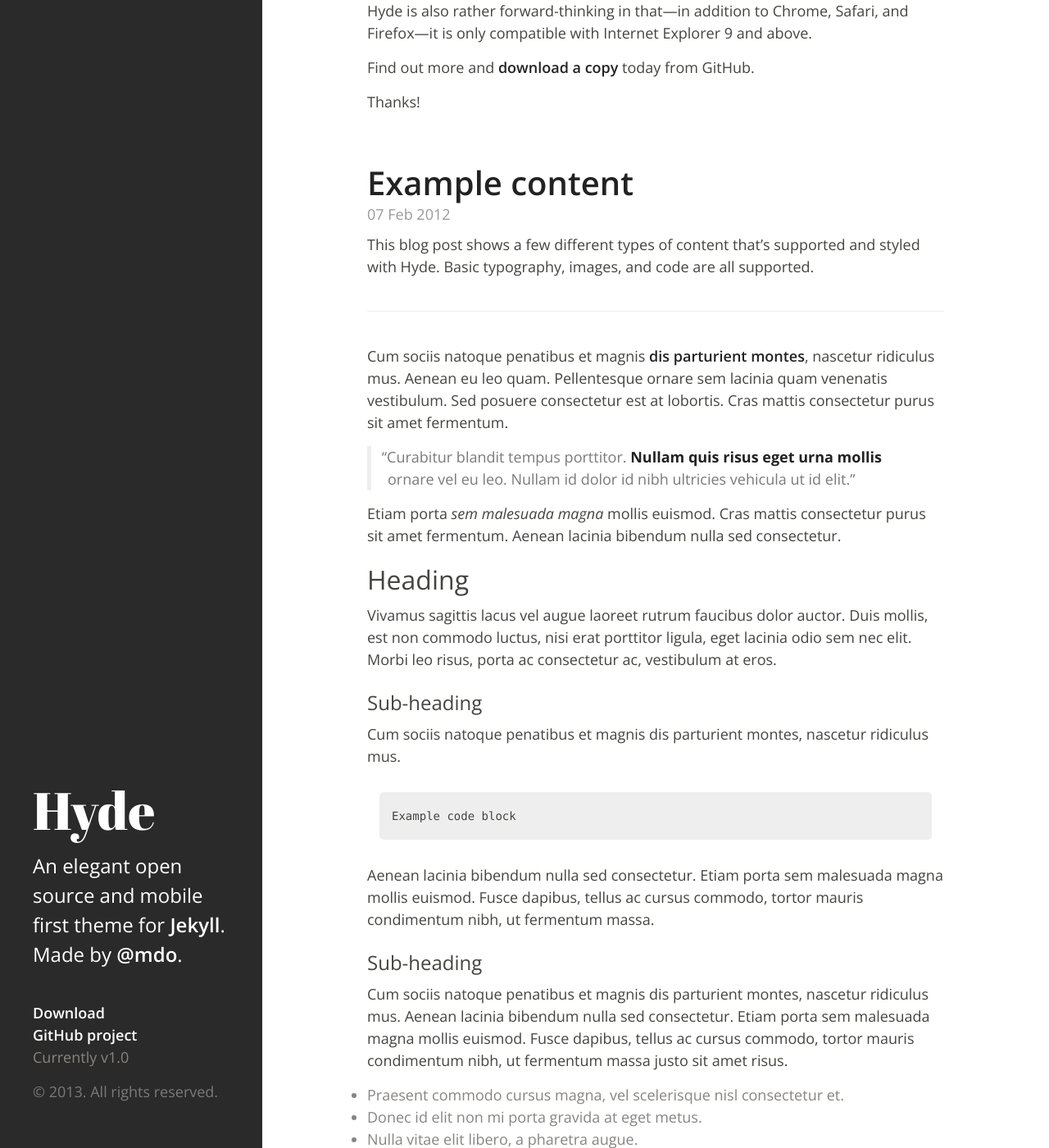
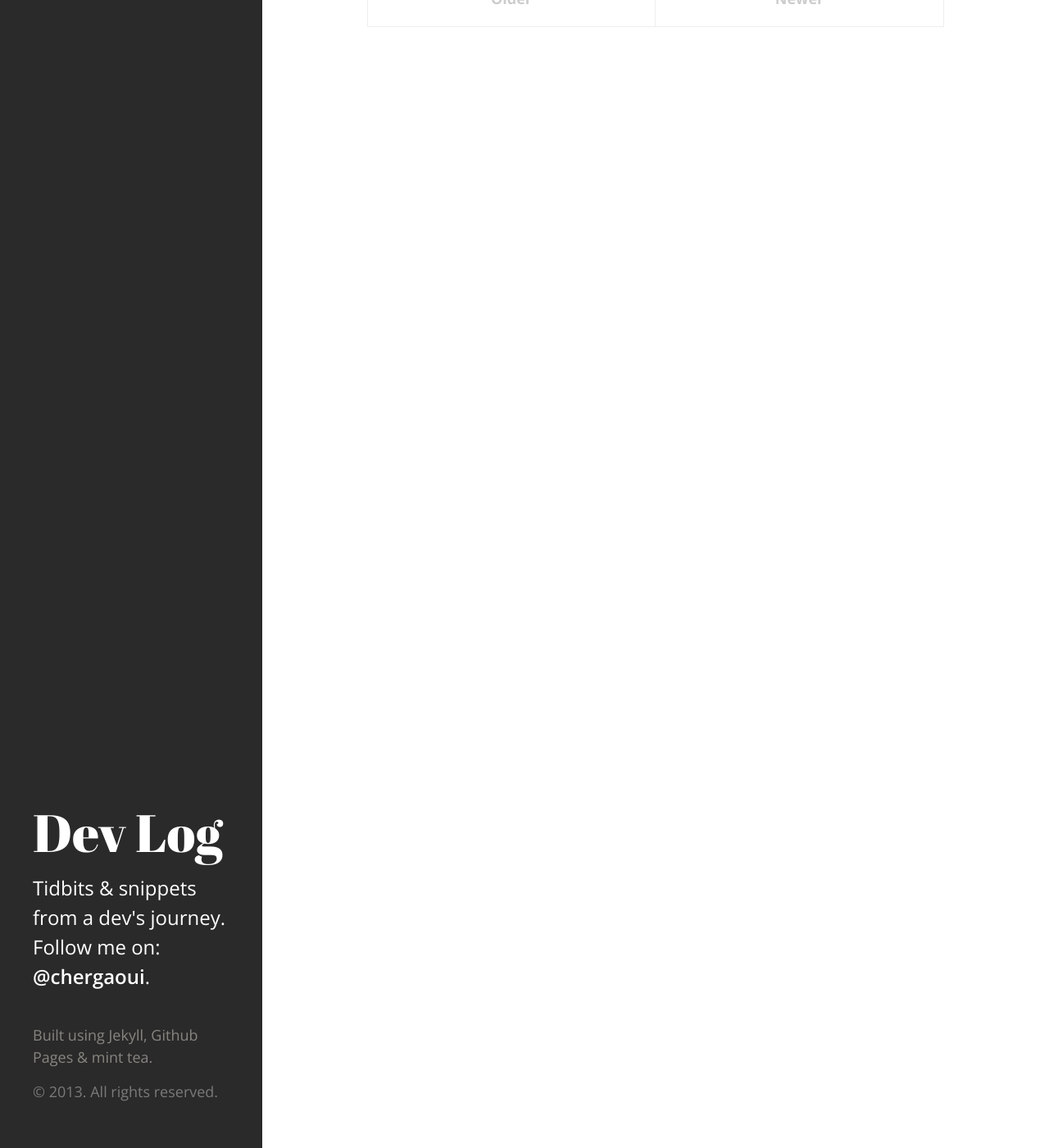
Before and after one commit to chergaoui/chergaoui.github.io, a Jekyll site: the page built from index.html, in a window 1280 px wide and 1400 px high, scrolled down 270 px. Shown: the whole window at 82% size. Built offline with Jekyll 4.4.1, drawn with Linux system fonts in a browser that asks for light colours; Markdown is read by kramdown in place of the engine named in the settings; the list of posts is cut into pages by our own code; some of the changed text lies outside the part shown.

Commit message:
Customize Hyde

```diff
--- a/_layouts/default.html
+++ b/_layouts/default.html
@@ -8,7 +8,7 @@
 
     <title>
       {% if page.title %}{{ page.title }} &middot; {% endif %}
-      Hyde, a Jekyll theme
+      Dev Log
     </title>
 
     <!-- CSS -->
@@ -26,18 +26,14 @@
 
     <header class="masthead">
       <div class="masthead-inner">
-        <h1>Hyde</h1>
-        <p class="lead">An elegant open source and mobile first theme for <a href="http://jekyllrb.com" target="_blank">Jekyll</a>. Made by <a href="https://twitter.com/mdo" target="_blank">@mdo</a>.</p>
+        <h1>Dev Log</h1>
+        <p class="lead">Tidbits & snippets from a dev's journey. Follow me on: <a href="https://twitter.com/chergaoui" target="_blank">@chergaoui</a>.</p>
 
         <div class="colophon">
           <ul class="colophon-links">
             <li>
-              <a href="https://github.com/mdo/hyde/archive/gh-pages.zip">Download</a>
+              Built using Jekyll, Github Pages & mint tea.
             </li>
-            <li>
-              <a href="https://github.com/mdo/hyde">GitHub project</a>
-            </li>
-            <li>Currently v1.0</li>
           </ul>
           <p>&copy; 2013. All rights reserved.</p>
         </div>
--- a/_posts/2012-02-06-whats-jekyll.md
+++ /dev/null
@@ -1,12 +0,0 @@
----
-layout: post
-title: What's Jekyll?
----
-
-[Jekyll](http://jekyllrb.com) is a static site generator, an open-source tool for creating simple yet powerful websites of all shapes and sizes. From [the project's readme](https://github.com/mojombo/jekyll/blob/master/README.markdown):
-
-  > Jekyll is a simple, blog aware, static site generator. It takes a template directory [...] and spits out a complete, static website suitable for serving with Apache or your favorite web server. This is also the engine behind GitHub Pages, which you can use to host your project’s page or blog right here from GitHub.
-
-It's an immensely useful tool and one we encourage you to use here with Hyde.
-
-Find out more by [visiting the project on GitHub](https://github.com/mojombo/jekyll).
--- a/_posts/2012-02-07-example-content.md
+++ /dev/null
@@ -1,46 +0,0 @@
----
-layout: post
-title: Example content
----
-
-This blog post shows a few different types of content that's supported and styled with Hyde. Basic typography, images, and code are all supported.
-
------
-
-Cum sociis natoque penatibus et magnis <a href="#">dis parturient montes</a>, nascetur ridiculus mus. Aenean eu leo quam. Pellentesque ornare sem lacinia quam venenatis vestibulum. Sed posuere consectetur est at lobortis. Cras mattis consectetur purus sit amet fermentum.
-
-> Curabitur blandit tempus porttitor. **Nullam quis risus eget urna mollis** ornare vel eu leo. Nullam id dolor id nibh ultricies vehicula ut id elit.
-
-Etiam porta *sem malesuada magna* mollis euismod. Cras mattis consectetur purus sit amet fermentum. Aenean lacinia bibendum nulla sed consectetur.
-
-## Heading
-
-Vivamus sagittis lacus vel augue laoreet rutrum faucibus dolor auctor. Duis mollis, est non commodo luctus, nisi erat porttitor ligula, eget lacinia odio sem nec elit. Morbi leo risus, porta ac consectetur ac, vestibulum at eros.
-
-### Sub-heading
-
-Cum sociis natoque penatibus et magnis dis parturient montes, nascetur ridiculus mus.
-
-    Example code block
-
-Aenean lacinia bibendum nulla sed consectetur. Etiam porta sem malesuada magna mollis euismod. Fusce dapibus, tellus ac cursus commodo, tortor mauris condimentum nibh, ut fermentum massa.
-
-### Sub-heading
-
-Cum sociis natoque penatibus et magnis dis parturient montes, nascetur ridiculus mus. Aenean lacinia bibendum nulla sed consectetur. Etiam porta sem malesuada magna mollis euismod. Fusce dapibus, tellus ac cursus commodo, tortor mauris condimentum nibh, ut fermentum massa justo sit amet risus.
-
-* Praesent commodo cursus magna, vel scelerisque nisl consectetur et.
-* Donec id elit non mi porta gravida at eget metus.
-* Nulla vitae elit libero, a pharetra augue.
-
-Donec ullamcorper nulla non metus auctor fringilla. Nulla vitae elit libero, a pharetra augue.
-
-1. Vestibulum id ligula porta felis euismod semper.
-2. Cum sociis natoque penatibus et magnis dis parturient montes, nascetur ridiculus mus.
-3. Maecenas sed diam eget risus varius blandit sit amet non magna.
-
-Cras mattis consectetur purus sit amet fermentum. Sed posuere consectetur est at lobortis.
-
------
-
-Want to see something else added? <a href="https://github.com/mdo/hyde/issues/new">Open an issue.</a>
--- a/_posts/2012-02-08-hello-world.md
+++ /dev/null
@@ -1,12 +0,0 @@
----
-layout: post
-title: Hello, world!
----
-
-Welcome to [Hyde](http://andhyde.com), the perfect companion to [Jekyll](http://jekyllrb.com), the popular static site generator. Hyde is an elegant, open source, mobile first theme for Jekyll. It includes lightweight styles and placeholder content to get you up and running with a simple blog in no time.
-
-Hyde is also rather forward-thinking in that—in addition to Chrome, Safari, and Firefox—it is only compatible with Internet Explorer 9 and above.
-
-Find out more and [download a copy](https://github.com/mdo/hyde) today from GitHub.
-
-Thanks!
```
Also changed, not shown: _posts/2013-10-15-hello-world.md (added, +6 -0 lines), about.html (+1 -18 lines), atom.xml (deleted, +0 -28 lines), README.md.
